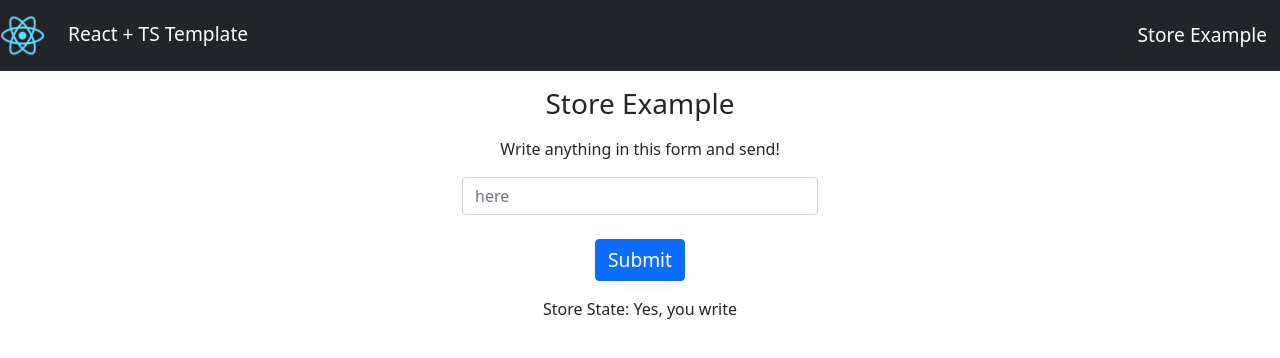
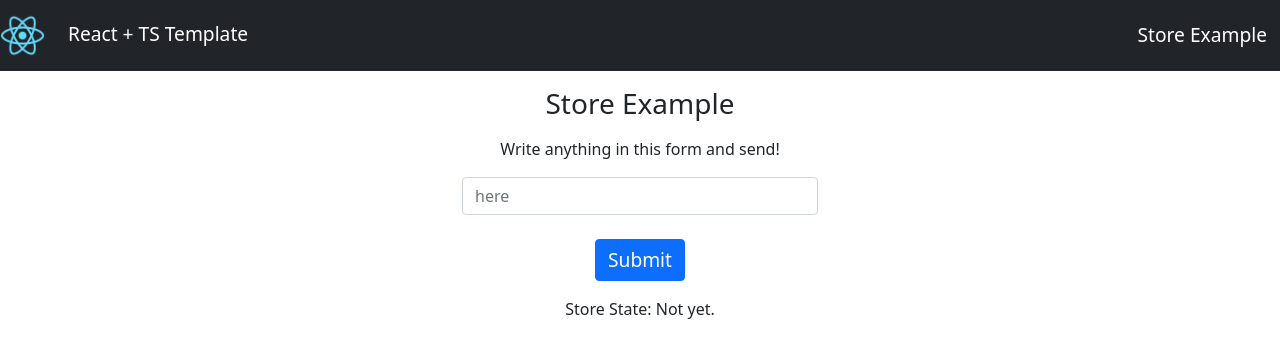
Before and after one commit to victor7w7r/036react, a React (Vite) app: page /store in a window 1280 px wide. Shown: the top 358 px of the page. Built offline with nearby package versions, Linux system fonts and the light colour scheme.

Commit message:
FixStoreState

```diff
--- a/src/pages/Home.tsx
+++ b/src/pages/Home.tsx
@@ -17,7 +17,7 @@ export const Home: FC = (): JSX.Element => {
             <h3 className="text-center mt-3">Happy Hacking! with Typescript?</h3>
             <p className={`text-center mt-3 ${HomeStyle.roboto}`}>SCSS is working? Yes, with Roboto</p>
             {
-                dataState.data !== ''
+                dataState.data
                     ? <p className="text-center mt-3">Store State: Yes, you write <b>{dataState.data || ''}</b></p>
                     : <p className="text-center mt-3">Store State: Not yet.</p>
 
--- a/src/pages/StoreEx.tsx
+++ b/src/pages/StoreEx.tsx
@@ -1,5 +1,4 @@
 import type { FC } from 'react';
-
 import { useFormChanger } from '../hooks/useFormChanger';
 
 export const StoreEx: FC = (): JSX.Element => {
@@ -20,7 +19,7 @@ export const StoreEx: FC = (): JSX.Element => {
                                     <button type="submit" className="btn btn-primary text-center">Submit</button>
                                 </div>
                                 {
-                                    dataState.data !== ''
+                                    dataState.data
                                         ? <p className="text-center mt-3">Store State: Yes, you write <b>{dataState.data || ''}</b></p>
                                         : <p className="text-center mt-3">Store State: Not yet.</p>
                                 }
```
